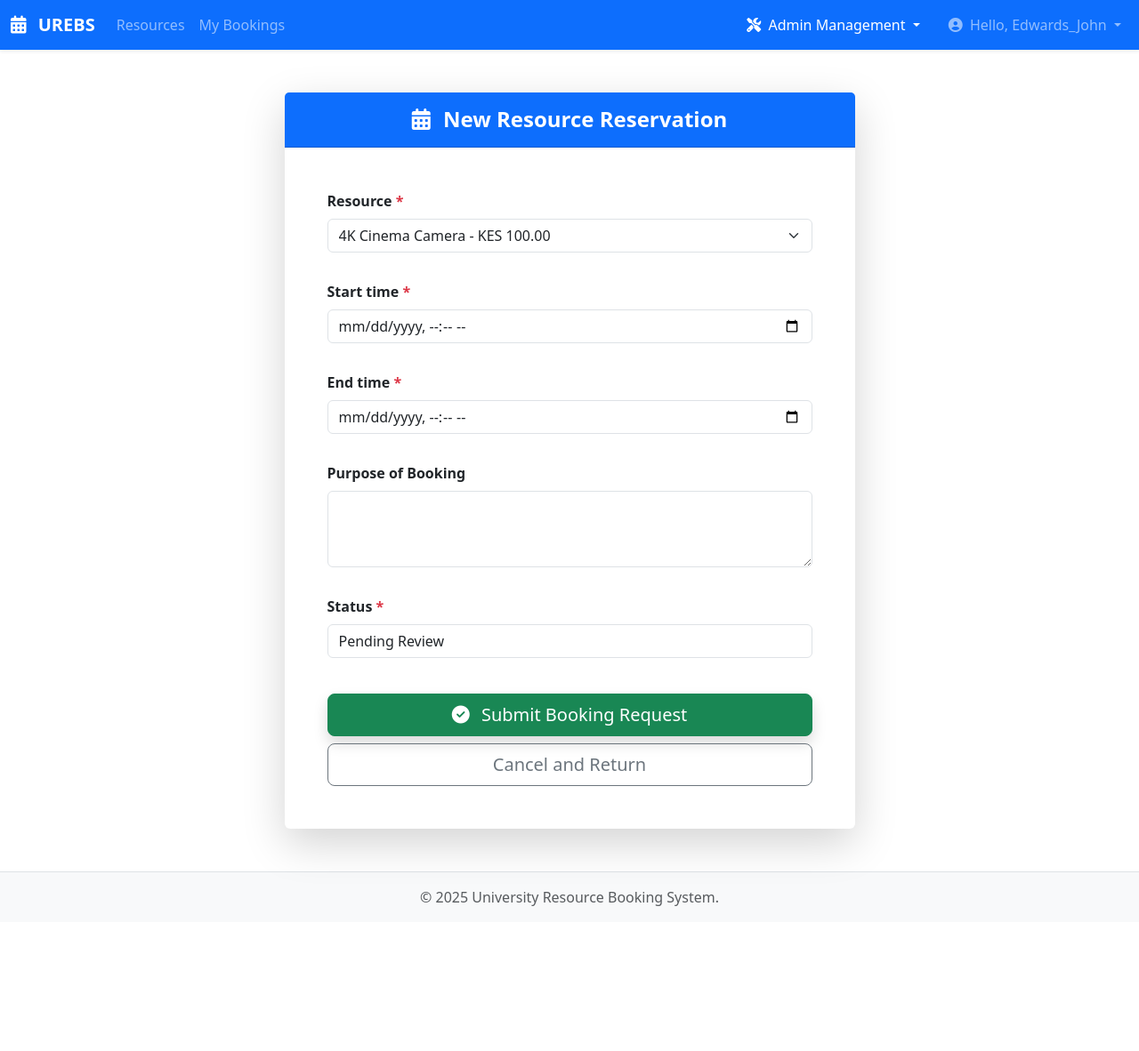
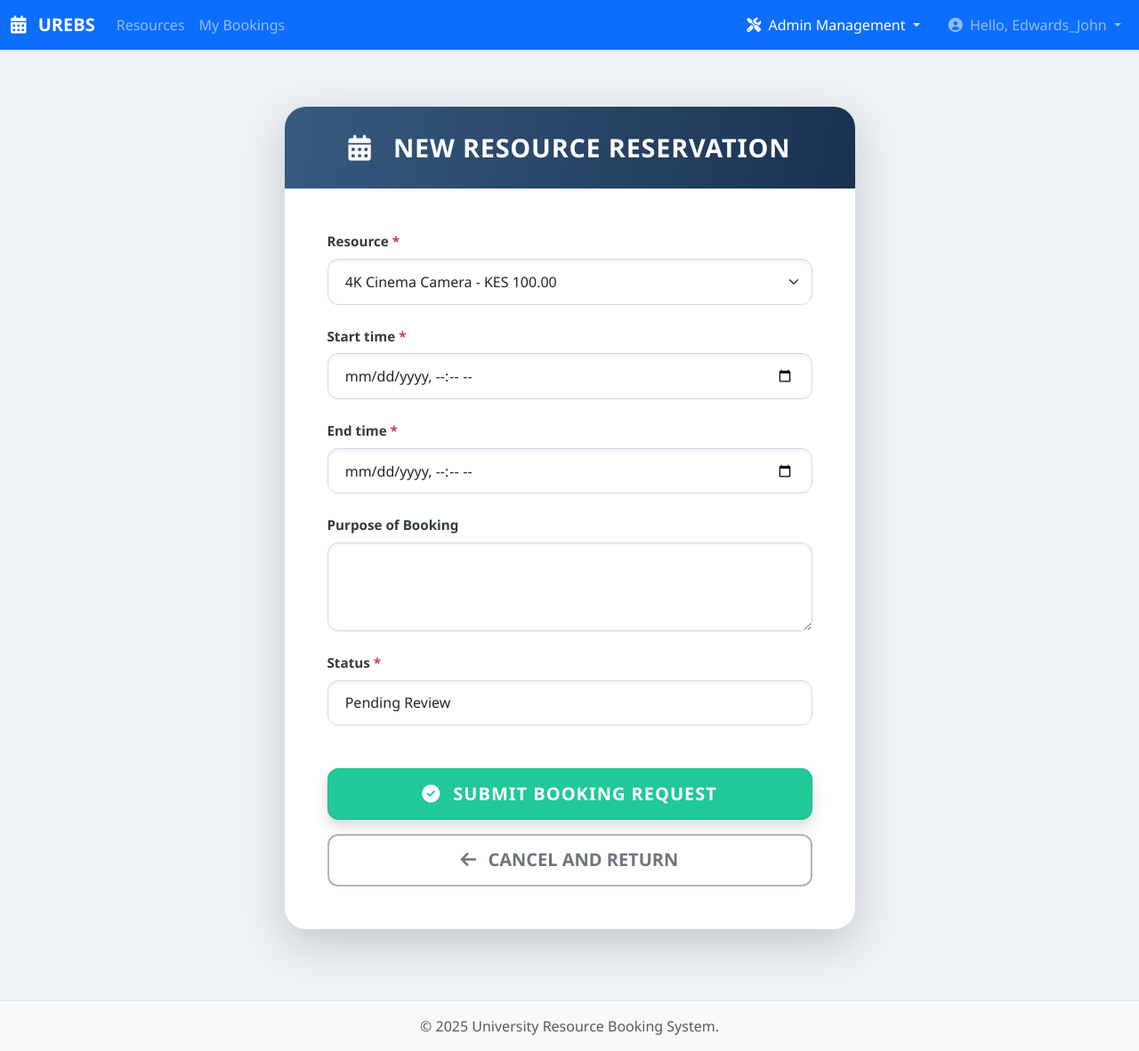
Before and after one commit to Edujoew/University-Resource-Booking-System-URBS, a Django app: page /new/ in a window 1280 px wide. Shown: the whole page at 89% size. Before the commit the page ends 1019 px from the top, so only its background shows below. Run offline with Django 5.2, Linux system fonts and the light colour scheme; a user stored in the database is signed in; data comes from the database, SQL or seed files in the repository.

Commit message:
major 1 update

```diff
--- a/resource_booking/booking/forms.py
+++ b/resource_booking/booking/forms.py
@@ -2,6 +2,7 @@ from django import forms
 from django.contrib.auth.models import User
 from django.contrib.auth.forms import UserCreationForm
 from django.core.exceptions import ValidationError
+from django.db.models import Sum
 from .models import BookingRequest, Resource
 
 class BookingRequestForm(forms.ModelForm):
@@ -134,13 +135,15 @@ class BookingRequestForm(forms.ModelForm):
         if self.instance and self.instance.pk:
             conflicting_bookings = conflicting_bookings.exclude(pk=self.instance.pk)
 
-        if conflicting_bookings.exists():
+        # New quantitative availability check
+        booked_quantity = conflicting_bookings.count()
+        available_quantity = resource.quantity_available if resource else 0
 
-            conflict_id = conflicting_bookings.first().pk
+        if booked_quantity >= available_quantity:
 
             raise ValidationError(
-                f"Conflict detected! The resource '{resource.name}' is already booked during this time. "
-                f"See existing booking #{conflict_id}."
+                f"The resource '{resource.name}' is fully booked ({booked_quantity} of {available_quantity} units reserved) "
+                f"between {start_time.strftime('%Y-%m-%d %H:%M')} and {end_time.strftime('%Y-%m-%d %H:%M')}."
             )
 
         return cleaned_data
@@ -149,13 +152,13 @@ class BookingRequestForm(forms.ModelForm):
 class ResourceCreationForm(forms.ModelForm):
     class Meta:
         model = Resource
-        fields = ['name', 'type', 'description', 'image_url', 'cost', 'capacity_number', 'is_available']
+        fields = ['name', 'type', 'description', 'image_url', 'cost', 'quantity_available', 'is_available']
         widgets = {
             'name': forms.TextInput(attrs={'class': 'form-control', 'placeholder': 'Unique Resource Name'}),
             'type': forms.Select(attrs={'class': 'form-select'}),
             'description': forms.Textarea(attrs={'class': 'form-control', 'rows': 3, 'placeholder': 'Detailed description and use case'}),
             'image_url': forms.URLInput(attrs={'class': 'form-control', 'placeholder': 'Paste Image URL (optional)'}),
-            'capacity_number': forms.NumberInput(attrs={'class': 'form-control', 'min': 1}),
+            'quantity_available': forms.NumberInput(attrs={'class': 'form-control', 'min': 1}),
             'cost': forms.NumberInput(attrs={'class': 'form-control', 'step': '0.01', 'min': 0}),
             'is_available': forms.CheckboxInput(attrs={'class': 'form-check-input'}),
         }
--- a/resource_booking/booking/models.py
+++ b/resource_booking/booking/models.py
@@ -1,5 +1,6 @@
 from django.db import models
 from django.contrib.auth import get_user_model
+from django.utils import timezone
 
 
 User = get_user_model()
@@ -37,7 +38,7 @@ class Resource(models.Model):
         null=True,
     )
 
-    capacity_number = models.PositiveIntegerField(
+    quantity_available = models.PositiveIntegerField(
         default=1,
     )
     cost = models.DecimalField(
@@ -63,12 +64,14 @@ class BookingRequest(models.Model):
     STATUS_APPROVED = 'APPROVED'
     STATUS_REJECTED = 'REJECTED'
     STATUS_CANCELLED = 'CANCELLED'
+    STATUS_ARCHIVED = 'ARCHIVED'
 
     STATUS_CHOICES = [
         (STATUS_PENDING, 'Pending Review'),
         (STATUS_APPROVED, 'Approved'),
         (STATUS_REJECTED, 'Rejected'),
         (STATUS_CANCELLED, 'Cancelled'),
+        (STATUS_ARCHIVED, 'Archived'),
     ]
 
     PAYMENT_NOT_REQUIRED = 'NOT_REQUIRED'
--- a/resource_booking/booking/templates/booking/booking_form.html
+++ b/resource_booking/booking/templates/booking/booking_form.html
@@ -4,13 +4,127 @@
 {% block title %}Submit Booking Request{% endblock title %}
 
 {% block content %}
-<div class="container py-5">
+<style>
+body {
+    background-color: #eef2f7;
+    font-family: 'Segoe UI', Tahoma, Geneva, Verdana, sans-serif;
+}
+
+.booking-container {
+    padding-top: 4rem;
+    padding-bottom: 5rem;
+}
+
+.card {
+    border-radius: 1.5rem;
+    border: none;
+    overflow: hidden;
+    box-shadow: 0 15px 40px rgba(0, 0, 0, 0.15);
+    transition: all 0.4s ease;
+}
+
+.card:hover {
+    box-shadow: 0 20px 50px rgba(0, 0, 0, 0.2);
+}
+
+.card-header {
+    background: linear-gradient(100deg, #375a7f 0%, #1a3250 100%);
+    color: white;
+    padding: 1.8rem;
+    border-bottom: none;
+    position: relative;
+}
+
+.card-header h4 {
+    font-size: 1.8rem;
+    letter-spacing: 0.8px;
+    font-weight: 700;
+}
+
+.form-label {
+    color: #343a40;
+    font-weight: 600 !important;
+    margin-bottom: 0.5rem;
+    display: block;
+    font-size: 0.95rem;
+}
+
+.form-control, .form-select {
+    border-radius: 0.75rem;
+    border: 1px solid #d1d9e6;
+    background-color: #ffffff;
+    padding: 0.8rem 1.2rem;
+    box-shadow: inset 0 2px 4px rgba(0, 0, 0, 0.06);
+    transition: border-color 0.3s, box-shadow 0.3s;
+}
+
+.form-control:focus, .form-select:focus {
+    border-color: #6f42c1;
+    box-shadow: 0 0 0 0.3rem rgba(111, 66, 193, 0.25);
+    background-color: #fff;
+}
+
+.btn-success {
+    background-color: #20c997;
+    border-color: #1bbc8a;
+    transition: all 0.3s ease;
+    font-weight: 700;
+    letter-spacing: 1px;
+    border-radius: 0.75rem;
+    text-transform: uppercase;
+    padding: 0.8rem 1.5rem;
+    box-shadow: 0 4px 15px rgba(32, 201, 151, 0.4);
+}
+
+.btn-success:hover {
+    background-color: #1aae7d;
+    border-color: #1aae7d;
+    transform: translateY(-2px);
+    box-shadow: 0 6px 20px rgba(32, 201, 151, 0.6);
+}
+
+.btn-outline-secondary {
+    border: 2px solid #adb5bd;
+    color: #6c757d;
+    border-radius: 0.75rem;
+    font-weight: 600;
+    padding: 0.8rem 1.5rem;
+    transition: all 0.3s ease;
+}
+
+.btn-outline-secondary:hover {
+    background-color: #6c757d;
+    color: white;
+}
+
+.alert-danger {
+    border-left: 5px solid #e74c3c;
+    background-color: #fcebeb;
+    color: #a94442;
+    border-radius: 0.75rem;
+    padding: 1.25rem;
+}
+
+.invalid-feedback {
+    color: #e74c3c;
+    font-weight: 500;
+    font-size: 0.85rem;
+}
+
+.form-text {
+    color: #888;
+    font-size: 0.8rem;
+    margin-top: 0.5rem;
+}
+</style>
+
+<div class="container booking-container">
     <div class="row justify-content-center">
         <div class="col-lg-8 col-xl-7">
 
             <div class="card shadow-lg border-0">
-                <div class="card-header bg-primary text-white text-center py-3">
-                    <h4 class="mb-0 fw-bold"><i class="fas fa-calendar-alt me-2"></i> New Resource Reservation</h4>
+                <div class="card-header text-white text-center">
+                    <h4 class="mb-0 fw-bold"><i class="fas fa-calendar-alt me-3"></i> NEW RESOURCE RESERVATION</h4>
                 </div>
 
                 <div class="card-body p-4 p-md-5">
@@ -19,9 +133,9 @@
                         {% csrf_token %}
 
                         {% if form.errors %}
-                            <div class="alert alert-danger alert-dismissible fade show mb-4" role="alert">
-                                <h5 class="alert-heading small fw-bold">Validation Error(s) Preventing Submission:</h5>
-                                <ul class="mb-0">
+                            <div class="alert alert-danger alert-dismissible fade show mb-5" role="alert">
+                                <h5 class="alert-heading small fw-bold mb-3"><i class="fas fa-exclamation-triangle me-2"></i> Validation Error(s) Preventing Submission:</h5>
+                                <ul class="mb-0 small ps-3">
                                     {% for field in form %}
                                         {% for error in field.errors %}
                                             <li>{{ field.label }}: {{ error }}</li>
@@ -35,10 +149,10 @@
                             </div>
                         {% endif %}
 
-                        <div class="row g-3">
+                        <div class="row g-4">
                             {% for field in form %}
-                            <div class="col-12 mb-3">
-                                <label for="{{ field.id_for_label }}" class="form-label fw-bold">{{ field.label }}{% if field.field.required %} <span class="text-danger">*</span>{% endif %}</label>
+                            <div class="col-12">
+                                <label for="{{ field.id_for_label }}" class="form-label">{{ field.label }}{% if field.field.required %} <span class="text-danger">*</span>{% endif %}</label>
                                 {{ field }}
                                 {% if field.help_text %}
                                     <div class="form-text">{{ field.help_text }}</div>
@@ -50,11 +164,13 @@
                             {% endfor %}
                         </div>
 
-                        <div class="d-grid gap-2 mt-4">
+                        <div class="d-grid gap-3 mt-5">
                             <button type="submit" class="btn btn-success btn-lg shadow">
-                                <i class="fas fa-check-circle me-2"></i> Submit Booking Request
+                                <i class="fas fa-check-circle me-2"></i> SUBMIT BOOKING REQUEST
                             </button>
-                            <a href="{% url 'booking:home' %}" class="btn btn-outline-secondary btn-lg">Cancel and Return</a>
+                            <a href="{% url 'booking:home' %}" class="btn btn-outline-secondary btn-lg">
+                                <i class="fas fa-arrow-left me-2"></i> CANCEL AND RETURN
+                            </a>
                         </div>
                     </form>
 
--- a/resource_booking/booking/templates/booking/resource_create_form.html
+++ b/resource_booking/booking/templates/booking/resource_create_form.html
@@ -62,10 +62,10 @@
 
                             <div class="row">
                                 <div class="col-md-4 mb-3">
-                                    <label for="{{ form.capacity_number.id_for_label }}" class="form-label fw-medium">Capacity / Number <span class="text-danger">*</span></label>
+                                    <label for="{{ form.quantity_available.id_for_label }}" class="form-label fw-medium">Quantity Available <span class="text-danger">*</span></label>
                                     <div class="input-group">
-                                        <span class="input-group-text"><i class="fas fa-users"></i></span>
-                                        {{ form.capacity_number }}
+                                        <span class="input-group-text"><i class="fas fa-sort-numeric-up-alt"></i></span>
+                                        {{ form.quantity_available }}
                                     </div>
                                 </div>
                                 <div class="col-md-4 mb-3">
--- a/resource_booking/booking/templates/booking/resource_list.html
+++ b/resource_booking/booking/templates/booking/resource_list.html
@@ -34,7 +34,7 @@
     </div>
 
     <p class="lead text-muted">
-        Browse all currently available resources, their capacity, and booking costs.
+        Browse all currently available resources and their booking costs.
     </p>
 
     <div class="row row-cols-1 row-cols-md-2 row-cols-lg-3 g-4 mt-4">
@@ -62,8 +62,8 @@
 
                     <div class="row g-2 mb-3 border-top pt-2">
                         <div class="col-6">
-                            <span class="d-block text-muted small"><i class="fas fa-users me-1"></i> Capacity / Count</span>
-                            <span class="fw-bold text-info fs-5">{{ resource.capacity_number }}</span>
+                            <span class="d-block text-muted small"><i class="fas fa-cubes me-1"></i> Total Available</span>
+                            <span class="fw-bold text-info fs-5">{{ resource.quantity_available }}</span>
                         </div>
                         <div class="col-6 text-end">
                             <span class="d-block text-muted small"><i class="fas fa-tag me-1"></i> Cost per Hour</span>
--- a/resource_booking/booking/templates/booking/resource_update_form.html
+++ b/resource_booking/booking/templates/booking/resource_update_form.html
@@ -62,10 +62,10 @@
 
                             <div class="row">
                                 <div class="col-md-4 mb-3">
-                                    <label for="{{ form.capacity_number.id_for_label }}" class="form-label fw-medium">Capacity / Number <span class="text-danger">*</span></label>
+                                    <label for="{{ form.quantity_available.id_for_label }}" class="form-label fw-medium">Quantity Available <span class="text-danger">*</span></label>
                                     <div class="input-group">
-                                        <span class="input-group-text"><i class="fas fa-users"></i></span>
-                                        {{ form.capacity_number }}
+                                        <span class="input-group-text"><i class="fas fa-sort-numeric-up-alt"></i></span>
+                                        {{ form.quantity_available }}
                                     </div>
                                 </div>
                                 <div class="col-md-4 mb-3">
```
Also changed, not shown: resource_booking/booking/views.py (+4 -5 lines), resource_booking/booking/migrations/0006_rename_capacity_number_resource_quantity_available_and_more.py (added), resource_booking/db.sqlite3.
